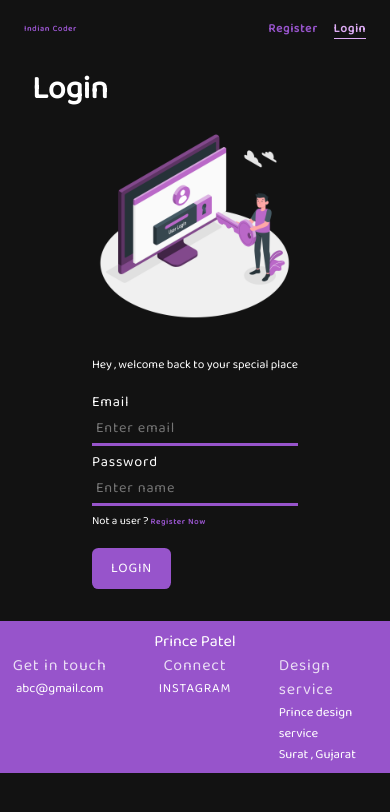
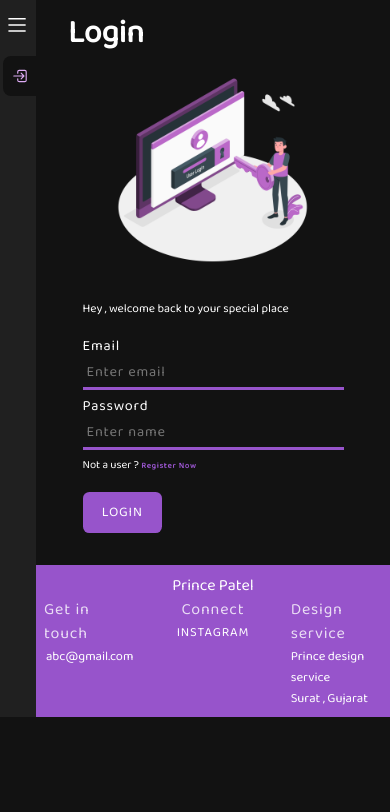
Before and after one commit to Prince188/Indiancoder, a React (Create React App) app in the folder client/: page /login in a window 390 px wide. Shown: the top 812 px of the page. Built offline with nearby package versions, Linux system fonts and the light colour scheme; no server answers.

Commit message:
Add files via upload

```diff
--- a/client/package.json
+++ b/client/package.json
@@ -3,6 +3,7 @@
   "version": "0.1.0",
   "private": true,
   "dependencies": {
+    "@chakra-ui/react": "^2.8.2",
     "@emotion/react": "^11.11.4",
     "@emotion/styled": "^11.11.5",
     "@mui/material": "^5.15.21",
@@ -11,6 +12,7 @@
     "@testing-library/user-event": "^13.5.0",
     "axios": "^1.7.2",
     "bootstrap": "^5.3.3",
+    "framer-motion": "^11.2.12",
     "indian-coder": "file:..",
     "query-string": "^9.0.0",
     "react": "^18.3.1",
--- a/client/src/App.css
+++ b/client/src/App.css
@@ -3,3 +3,22 @@
   margin: 0 auto;
   /* padding: 2rem; */
 }
+
+.app{
+  display: flex;
+}
+
+.app-1{
+  width: 200px;
+}
+
+
+.app-2{
+flex: 1;
+}
+
+@media screen and (max-width: 480px) {
+  .app-1{
+    width: 36px;
+  }
+}
--- a/client/src/App.jsx
+++ b/client/src/App.jsx
@@ -7,11 +7,11 @@ import { Service } from './pages/Service'
 import { Register } from './pages/Register'
 import { Login } from './pages/Login'
 import { Error } from './pages/Error'
-import {Navbar} from './components/Navbar'
+import { Navbar } from './components/Navbar'
 import Footer from './components/Footer'
 import { Logout } from './pages/Logout'
-import {AdminLayout} from './components/layouts/AdminLayout'
-import {AdminUsers} from './pages/AdminUsers'
+import { AdminLayout } from './components/layouts/AdminLayout'
+import { AdminUsers } from './pages/AdminUsers'
 import { AdminContacts } from './pages/AdminContacts'
 import { Profile } from './pages/Profile'
 import Singleservice from './pages/Singleservice'
@@ -19,9 +19,12 @@ import Singleservice from './pages/Singleservice'
 
 const App = () => {
   return (
-    <>
     <BrowserRouter>
+      <div className='app'>
+        <div className='app-1'>
           <Navbar />
+        </div>
+        <div className='app-2' >
           <Routes>
             <Route path='/' element={<Home />} />
             <Route path='/about' element={<About />} />
@@ -39,8 +42,9 @@ const App = () => {
             </Route>
           </Routes>
           <Footer />
+        </div>
+      </div>
     </BrowserRouter>
-    </>
   )
 }
 
--- a/client/src/components/Navbar.css
+++ b/client/src/components/Navbar.css
@@ -3,58 +3,115 @@
 }
 
 header {
-    z-index: 1;
+    /* z-index: 1; */
     position: sticky;
-    width: 100%;
-    top: 0;
-    padding: 0 15rem;
-    background-color: #121212cc;
+    width: 200px;
+    height: 100%;
+    /* top: 0; */
+    /* background-color: red; */
+    padding: 0 3rem 0 0rem;
+    background-color: #202020;
+    transition: 0.4s;
+    /* z-index: 2; */
 }
 
-.container {
+.logo-brand {
+    height: 40px;
     display: flex;
-    max-width: 140rem;
     align-items: center;
+    justify-content: space-between;
+}
+
+.menu {
+    display: none;
+}
+
+header .container {
+    display: flex;
+    flex-direction: column;
+    /* max-width: 140rem; */
+    /* align-items: center; */
     /* padding: 1rem 2.4rem; */
     justify-content: space-between;
 }
 
 ul {
     display: flex;
-    gap: 3.2rem;
+    flex-direction: column;
+    gap: 0.5rem;
 }
 
 li {
+    /* display: flex; */
+    height: 40px;
     list-style: none;
     /* font-size: 1.8rem !important; */
 }
 
 li a {
+    font-size: 16px;
+    padding: 0 15px;
+    display: flex;
+    gap: 10px;
+    height: 40px;
+    align-items: center;
     text-decoration: none;
+    transition: 0.4s;
+}
+
+.icon {
+    font-size: 16px;
+    transition: 0.4s;
 }
 
 nav ul li a:hover,
 ul li a.active {
-    border-bottom: 3px solid #deacf5;
+    background-color: #121212;
+    height: 40px;
+    width: 145%;
+    border-radius: 1rem;
     color: #deacf5;
 }
 
 @media screen and (max-width: 480px) {
     header {
-        padding: 0 3rem;
+        padding: 0;
+        width: 36px;
+        overflow: hidden;
+        z-index: 2;
+    }
+
+    .logo {
+        display: none;
+    }
+
+    .menu {
+        padding: 0 8px;
+        display: flex;
     }
 
     ul {
         gap: 2rem;
+        width: 100%;
     }
 
     li a {
-        font-size: 1.5rem;
+        margin: 0 3px;
+        padding: 0 8px;
+        width: 100%;
+        font-size: 1rem;
     }
 
     nav ul li a:hover,
     ul li a.active {
-        border-bottom: 1px solid #deacf5;
+        background-color: #121212;
+        height: 40px;
+        width: 145%;
+        border-radius: 1rem;
         color: #deacf5;
     }
+
+    .icon {
+        display: none;
+    }
 }
--- a/client/src/components/Navbar.jsx
+++ b/client/src/components/Navbar.jsx
@@ -1,44 +1,81 @@
-import React from 'react'
-import './Navbar.css'
-import { useAuth } from '../store/auth'
-import { NavLink } from 'react-router-dom'
-
+import React, { useState, useEffect } from 'react';
+import './Navbar.css';
+import { useAuth } from '../store/auth';
+import { NavLink } from 'react-router-dom';
+import { IoBookOutline, IoCallOutline, IoHomeOutline, IoInformationCircleOutline, IoLogInOutline, IoLogOutOutline } from "react-icons/io5";
+import { MdOutlineAdminPanelSettings } from 'react-icons/md';
+import { SlMenu } from "react-icons/sl";
 
 export const Navbar = () => {
-    const { isLoggedIn, user } = useAuth()
+    const { isLoggedIn, user } = useAuth();
+    const [isMenuOpen, setIsMenuOpen] = useState(false);
+
+    const toggleMenu = () => {
+        setIsMenuOpen(!isMenuOpen);
+    };
+
+    useEffect(() => {
+        const handleResize = () => {
+            if (window.innerWidth > 480) {
+                setIsMenuOpen(true); // Open menu on desktop
+            } else {
+                setIsMenuOpen(false); // Close menu on mobile
+            }
+        };
+
+        handleResize(); // Set initial state based on current screen size
+
+        window.addEventListener('resize', handleResize);
+
+        return () => {
+            window.removeEventListener('resize', handleResize);
+        };
+    }, []);
+
+    useEffect(() => {
+        const header = document.querySelector('header');
+        const li = document.querySelector('li');
+        const icons = document.querySelectorAll('.icon');
+        if (isMenuOpen) {
+            header.style.width = '200px'
+            icons.forEach(icon => icon.style.display = 'inline-block');
+        } else {
+            header.style.width = '36px'
+            icons.forEach(icon => icon.style.display = 'none');
+        }
+    }, [isMenuOpen]);
+
     return (
         <header>
             <div className="container">
                 <div className="logo-brand">
-                    <NavLink to="/">Indian Coder</NavLink>
+                    <div className="logo"><NavLink to="/">Indian Coder</NavLink></div>
+                    <li className="menu" onClick={toggleMenu}><SlMenu size={18} /></li>
                 </div>
-
                 <nav>
                     <ul>
                         {isLoggedIn ?
                             (<>
-                                <li><NavLink to="/">Home</NavLink></li>
-                                <li><NavLink to="/about">About</NavLink></li>
-                                <li><NavLink to="/service">Service</NavLink></li>
-                                <li><NavLink to="/contact">Contact</NavLink></li>
-                                <li><NavLink to="/logout">Logout</NavLink></li>
+                                <li onClick={toggleMenu}><NavLink to="/"> <IoHomeOutline size={18} /> <span className='icon'>Home</span></NavLink></li>
+                                <li onClick={toggleMenu}><NavLink to="/about"> <IoInformationCircleOutline size={18} /> <span className="icon">About</span></NavLink></li>
+                                <li onClick={toggleMenu}><NavLink to="/service"> <IoBookOutline size={18} /><span className="icon">Courses</span></NavLink></li>
+                                <li onClick={toggleMenu}><NavLink to="/contact"><IoCallOutline size={18} /><span className="icon">Contact</span></NavLink></li>
+                                <li onClick={toggleMenu}><NavLink to="/logout"><IoLogOutOutline size={18} /><span className="icon">Logout</span></NavLink></li>
                             </>)
                             : (<>
-                                <li><NavLink to="/register">Register</NavLink></li>
-                                <li><NavLink to="/login">Login </NavLink></li>
+                                {/* <li><NavLink to="/register">Register</NavLink></li> */}
+                                <li><NavLink to="/login"><IoLogInOutline size={18} /><span className="icon">Login</span></NavLink></li>
+                            </>)
+                        }
+                        {user.isAdmin ? (
+                            <>
+                                {/* <li><NavLink to="/profile">Profile</NavLink></li> */}
+                                <li><NavLink to="/admin"><MdOutlineAdminPanelSettings size={18} /><span className="icon">Admin</span></NavLink></li>
                             </>
-                            )
-                        }
-                        {
-                            user.isAdmin ? (
-                                <>
-                                    {/* <li><NavLink to="/profile">Profile</NavLink></li> */}
-                                    <li><NavLink to="/admin">Admin</NavLink></li>
-                                </>) : ("")
-                        }
+                        ) : ("")}
                     </ul>
                 </nav>
             </div>
         </header>
-    )
-}
+    );
+};
--- a/client/src/components/layouts/AdminLayout.jsx
+++ b/client/src/components/layouts/AdminLayout.jsx
@@ -21,10 +21,9 @@ export const AdminLayout = () => {
 
     return (
         <div className='main'>
-            <header>
             <div className="section-registration">
+                <h1>Welcome Admin</h1>
                 <div className="admin">
-                        <h1>Welcome Admin</h1>
                     <nav>
                         <ul>
                             <li><NavLink to={"/admin/users"}> <FaUser /> Users</NavLink></li>
@@ -34,7 +33,6 @@ export const AdminLayout = () => {
                 </div>
                 {/* <img src="/images/admin.png" alt="" width={430} style={{marginLeft : '50%' , transform : 'translateX(-50%)'}} /> */}
             </div>
-            </header>
             <Outlet />
         </div>
     )
--- a/client/src/index.css
+++ b/client/src/index.css
@@ -478,6 +478,8 @@ dd {
 /* GLOBAL CSS */
 
 .container {
+  display: flex;
+  justify-content: space-evenly;
   max-width: 140rem;
   padding: 2rem 2.3rem;
   margin: 0 auto;
@@ -572,7 +574,8 @@ form {
 }
 
 .main {
-  padding: 0rem 15rem;
+  width: 100%;
+  padding: 2rem 8rem;
 }
 
 h1 {
--- a/client/src/mobile.css
+++ b/client/src/mobile.css
@@ -185,6 +185,10 @@
             & img:hover {
                 transform: scale(1.1);
             }
+        }
+
+        & .registration-form{
+            width: 90%;
         }
     }
 
--- a/client/src/pages/AdminContacts.jsx
+++ b/client/src/pages/AdminContacts.jsx
@@ -30,7 +30,7 @@ export const AdminContacts = () => {
 
 
     return (
-        <div className='main'>
+        <div className=''>
             <h2 style={{ fontSize: '3.5rem' }}>Manage Contacts</h2>
             <div className="container">
                 <table  border={0}>
--- a/client/src/pages/AdminUsers.jsx
+++ b/client/src/pages/AdminUsers.jsx
@@ -107,7 +107,7 @@ export const AdminUsers = () => {
 
     return (
         <>
-            <div className="main">
+            <div className="">
                 <h2 style={{ fontSize: '3.5rem' }}>Manage Users</h2>
                 <div className="container">
                     <table border={0}>
--- a/client/src/pages/Service.jsx
+++ b/client/src/pages/Service.jsx
@@ -216,7 +216,7 @@ export const Service = () => {
         <div className="main">
             <section className="section-registration">
                 <div className="admin">
-                    <h1 className="main-heading">Services - {selectedOpt === "Select" ? ("ALL") : (selectedOpt)}</h1>
+                    <h1 className="main-heading">Course - {selectedOpt === "Select" ? ("ALL") : (selectedOpt)}</h1>
                     {
                         user.isAdmin && (
                             <button className="btn" onClick={() => setModal(true)}>Add Data</button>
@@ -295,7 +295,7 @@ export const Service = () => {
                 <div className="container">
                     <button
                         onClick={() => currentPageIndex > 1 && displayPages(currentPageIndex - 1)}
-                        style={{ cursor: currentPageIndex > 1 ? 'pointer' : 'no-drop' }}
+                        style={{ cursor: currentPageIndex > 1 ? 'pointer' : 'no-drop' , opacity : '0.2' }}
                         disabled={currentPageIndex <= 1}
                     >
                         &larr;
```
Also changed, not shown: 1 other file (tests, documents, lock files or other folders). Lines whose indentation alone changed are shown as unchanged.
